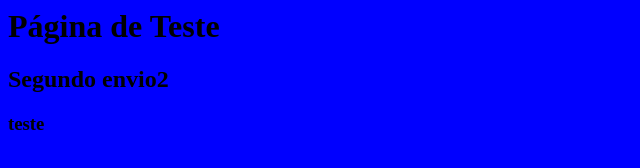
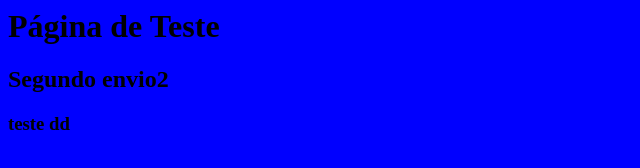
Before and after one commit to soni-silva/git-curso, a plain HTML site: page index.html in a window 1280 px wide. Shown: the full height of the page, 0-640 px from the left. Drawn offline with Linux system fonts and the light colour scheme.

Commit message:
alterar h3

```diff
--- a/index.html
+++ b/index.html
@@ -5,6 +5,6 @@
     <body>
        <h1>Página de Teste</h1>
        <h2>Segundo envio2</h2>
-       <h3>teste</h3>
+       <h3>teste dd</h3>
     </body>
 </html>
```
